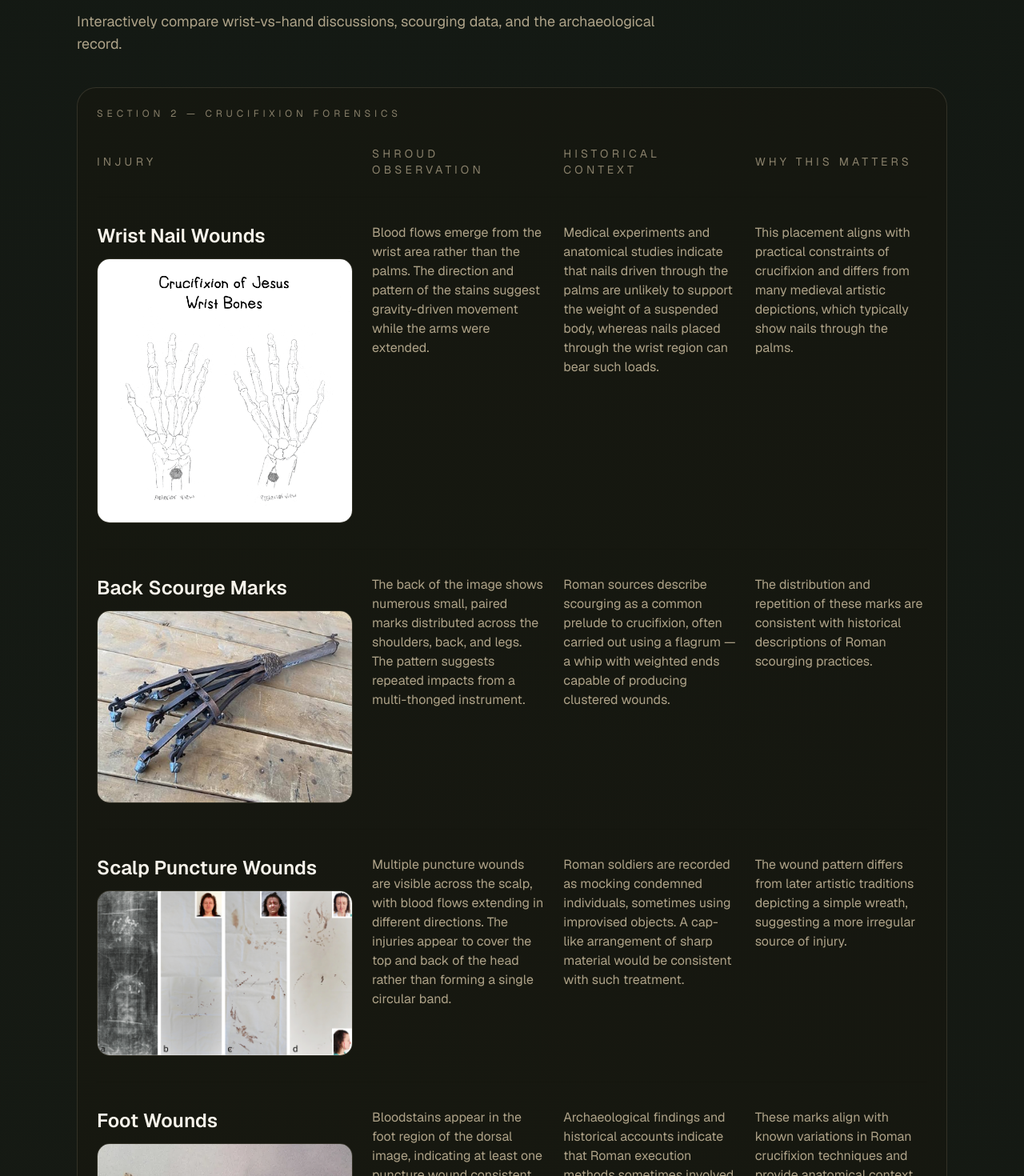
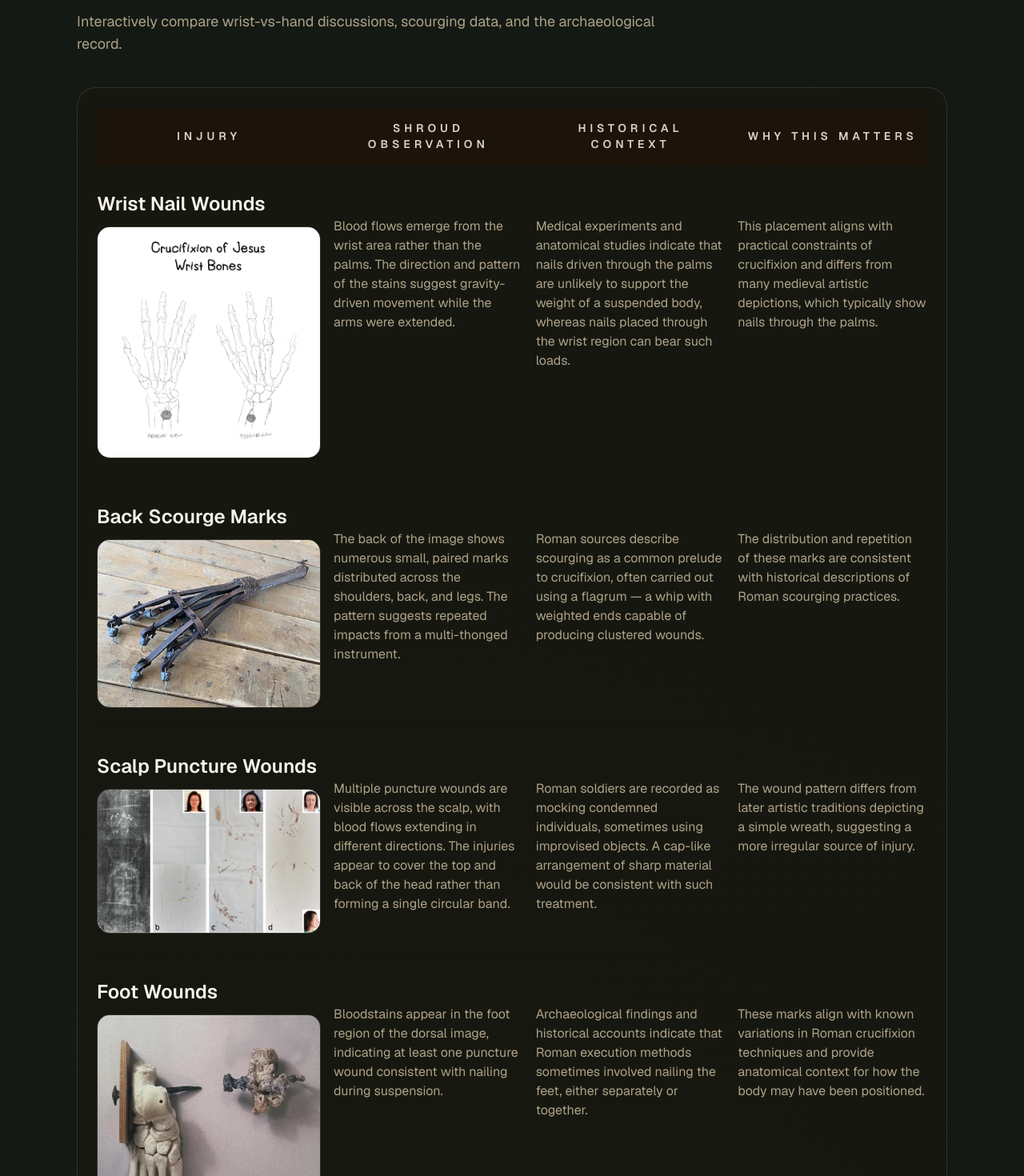
Before and after one commit to victorolivo24/shroudofturin, a Next.js app: page / in a window 1280 px wide. Shown: the part 2800-4270 px from the top of the page at 80% size. Built offline with nearby package versions, Linux system fonts and the light colour scheme.

Commit message:
modify spacing and sticky headings for forensics table

```diff
--- a/src/sections/crucifixion-forensics.tsx
+++ b/src/sections/crucifixion-forensics.tsx
@@ -17,18 +17,15 @@ export function CrucifixionForensics() {
         description="Interactively compare wrist-vs-hand discussions, scourging data, and the archaeological record."
       />
       <div className="mb-10 space-y-8 rounded-3xl border border-sand-200/15 bg-sand-900/30 p-6 text-sand-50">
-        <p className="text-xs uppercase tracking-[0.4em] text-sand-200/60">
-          SECTION 2 — CRUCIFIXION FORENSICS
-        </p>
         <div className="space-y-8">
-          <div className="hidden items-center gap-6 border-b border-black/10 pb-6 text-sm uppercase tracking-[0.3em] text-sand-200/60 md:grid md:grid-cols-[minmax(0,320px)_minmax(0,1fr)_minmax(0,1fr)_minmax(0,1fr)]">
-            <span>Injury</span>
-            <span>Shroud Observation</span>
-            <span>Historical Context</span>
-            <span>Why This Matters</span>
+          <div className="sticky top-20 z-10 hidden items-center gap-4 border-b border-black/10 bg-sand-900/90 pb-4 pt-4 text-sm font-semibold uppercase tracking-[0.35em] text-sand-100/90 backdrop-blur md:grid md:grid-cols-[minmax(0,280px)_minmax(0,1fr)_minmax(0,1fr)_minmax(0,1fr)]">
+            <span className="text-center">Injury</span>
+            <span className="text-center">Shroud Observation</span>
+            <span className="text-center">Historical Context</span>
+            <span className="text-center">Why This Matters</span>
           </div>
 
-          <div className="grid gap-6 border-b border-black/10 pb-8 md:grid-cols-[minmax(0,320px)_minmax(0,1fr)_minmax(0,1fr)_minmax(0,1fr)]">
+          <div className="grid gap-4 border-b border-black/10 pb-6 md:grid-cols-[minmax(0,280px)_minmax(0,1fr)_minmax(0,1fr)_minmax(0,1fr)] md:items-start">
             <div className="space-y-4">
               <h3 className="mb-3 text-2xl font-semibold text-sand-50">Wrist Nail Wounds</h3>
               <button
@@ -49,22 +46,22 @@ export function CrucifixionForensics() {
                 />
               </button>
             </div>
-            <p className="text-sand-200/80">
+            <p className="mt-8 text-sand-200/80">
               Blood flows emerge from the wrist area rather than the palms. The direction and pattern
               of the stains suggest gravity-driven movement while the arms were extended.
             </p>
-            <p className="text-sand-200/80">
+            <p className="mt-8 text-sand-200/80">
               Medical experiments and anatomical studies indicate that nails driven through the palms
               are unlikely to support the weight of a suspended body, whereas nails placed through the
               wrist region can bear such loads.
             </p>
-            <p className="text-sand-200/80">
+            <p className="mt-8 text-sand-200/80">
               This placement aligns with practical constraints of crucifixion and differs from many
               medieval artistic depictions, which typically show nails through the palms.
             </p>
           </div>
 
-          <div className="grid gap-6 border-b border-black/10 pb-8 md:grid-cols-[minmax(0,320px)_minmax(0,1fr)_minmax(0,1fr)_minmax(0,1fr)]">
+          <div className="grid gap-4 border-b border-black/10 pb-6 md:grid-cols-[minmax(0,280px)_minmax(0,1fr)_minmax(0,1fr)_minmax(0,1fr)] md:items-start">
             <div className="space-y-4">
               <h3 className="mb-3 text-2xl font-semibold text-sand-50">Back Scourge Marks</h3>
               <button
@@ -85,22 +82,22 @@ export function CrucifixionForensics() {
                 />
               </button>
             </div>
-            <p className="text-sand-200/80">
+            <p className="mt-8 text-sand-200/80">
               The back of the image shows numerous small, paired marks distributed across the
               shoulders, back, and legs. The pattern suggests repeated impacts from a multi-thonged
               instrument.
             </p>
-            <p className="text-sand-200/80">
+            <p className="mt-8 text-sand-200/80">
               Roman sources describe scourging as a common prelude to crucifixion, often carried out
               using a flagrum — a whip with weighted ends capable of producing clustered wounds.
             </p>
-            <p className="text-sand-200/80">
+            <p className="mt-8 text-sand-200/80">
               The distribution and repetition of these marks are consistent with historical
               descriptions of Roman scourging practices.
             </p>
           </div>
 
-          <div className="grid gap-6 border-b border-black/10 pb-8 md:grid-cols-[minmax(0,320px)_minmax(0,1fr)_minmax(0,1fr)_minmax(0,1fr)]">
+          <div className="grid gap-4 border-b border-black/10 pb-6 md:grid-cols-[minmax(0,280px)_minmax(0,1fr)_minmax(0,1fr)_minmax(0,1fr)] md:items-start">
             <div className="space-y-4">
               <h3 className="mb-3 text-2xl font-semibold text-sand-50">Scalp Puncture Wounds</h3>
               <button
@@ -121,23 +118,23 @@ export function CrucifixionForensics() {
                 />
               </button>
             </div>
-            <p className="text-sand-200/80">
+            <p className="mt-8 text-sand-200/80">
               Multiple puncture wounds are visible across the scalp, with blood flows extending in
               different directions. The injuries appear to cover the top and back of the head rather
               than forming a single circular band.
             </p>
-            <p className="text-sand-200/80">
+            <p className="mt-8 text-sand-200/80">
               Roman soldiers are recorded as mocking condemned individuals, sometimes using improvised
               objects. A cap-like arrangement of sharp material would be consistent with such
               treatment.
             </p>
-            <p className="text-sand-200/80">
+            <p className="mt-8 text-sand-200/80">
               The wound pattern differs from later artistic traditions depicting a simple wreath,
               suggesting a more irregular source of injury.
             </p>
           </div>
 
-          <div className="grid gap-6 md:grid-cols-[minmax(0,320px)_minmax(0,1fr)_minmax(0,1fr)_minmax(0,1fr)]">
+          <div className="grid gap-4 md:grid-cols-[minmax(0,280px)_minmax(0,1fr)_minmax(0,1fr)_minmax(0,1fr)] md:items-start">
             <div className="space-y-4">
               <h3 className="mb-3 text-2xl font-semibold text-sand-50">Foot Wounds</h3>
               <button
@@ -158,15 +155,15 @@ export function CrucifixionForensics() {
                 />
               </button>
             </div>
-            <p className="text-sand-200/80">
+            <p className="mt-8 text-sand-200/80">
               Bloodstains appear in the foot region of the dorsal image, indicating at least one
               puncture wound consistent with nailing during suspension.
             </p>
-            <p className="text-sand-200/80">
+            <p className="mt-8 text-sand-200/80">
               Archaeological findings and historical accounts indicate that Roman execution methods
               sometimes involved nailing the feet, either separately or together.
             </p>
-            <p className="text-sand-200/80">
+            <p className="mt-8 text-sand-200/80">
               These marks align with known variations in Roman crucifixion techniques and provide
               anatomical context for how the body may have been positioned.
             </p>
```
